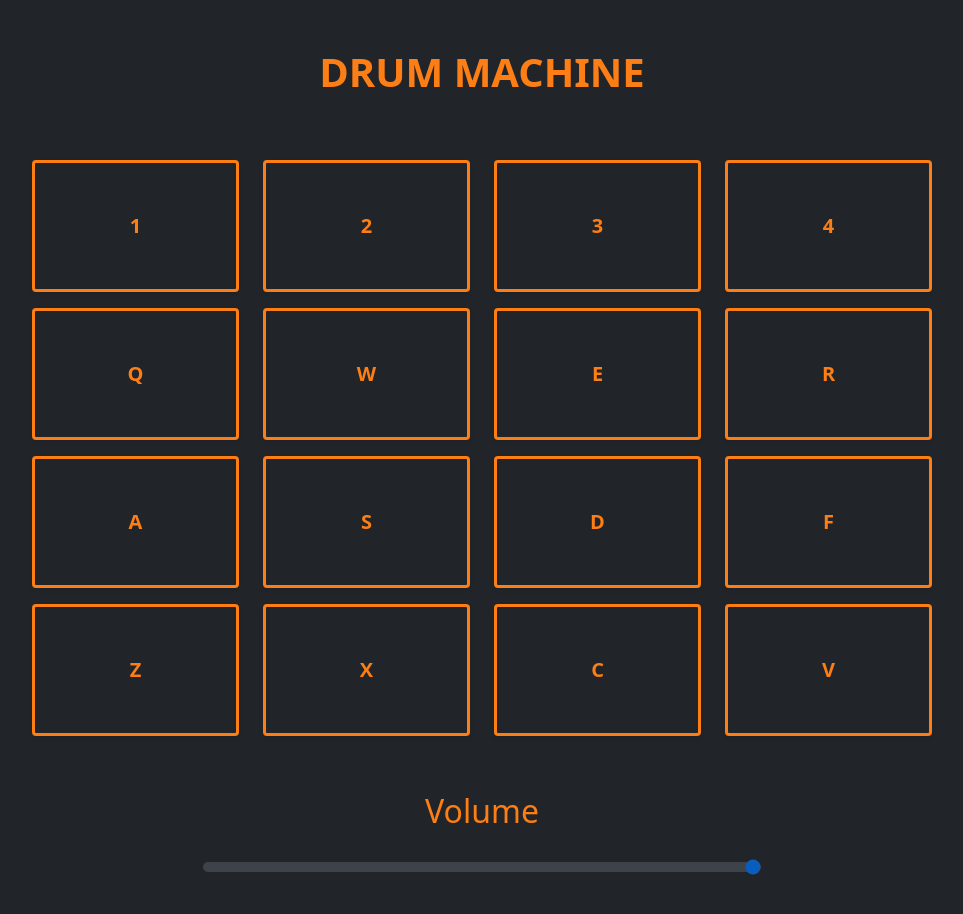
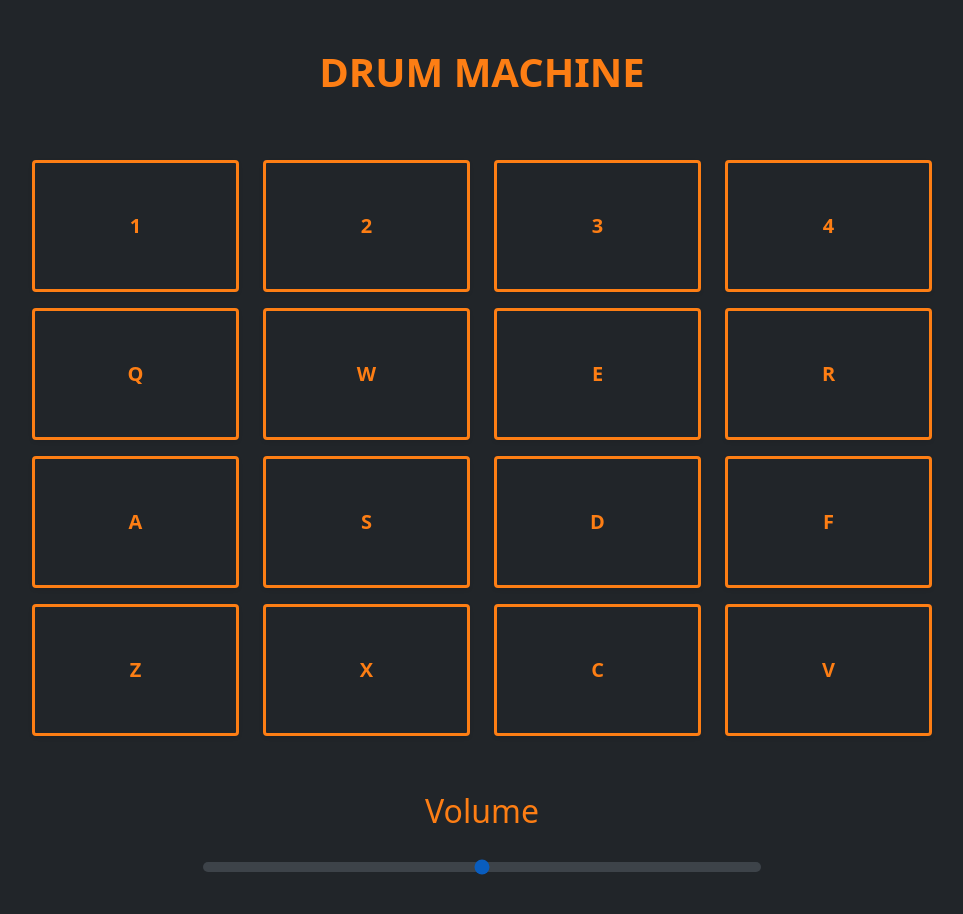
Before and after one commit to felipeantoniob/JS-808, a Next.js app: page / in a window 1280 px wide. Shown: the top 914 px of the page, without its empty margins (158-1121 px from the left). Built offline with nearby package versions, Linux system fonts and the light colour scheme.

Commit message:
Fix type declarations

```diff
--- a/interfaces/index.ts
+++ b/interfaces/index.d.ts
@@ -1,4 +1,4 @@
-export type clipProps = {
+type clipProps = {
   clip: {
     keyCode: number
     code: string
--- a/pages/index.tsx
+++ b/pages/index.tsx
@@ -6,7 +6,7 @@ import Pad from '../components/Pad'
 import { Howler } from 'howler'
 
 export default function Home() {
-  const [volume, setVolume] = useState(1)
+  const [volume, setVolume] = useState(0.5)
 
   useEffect(() => {
     Howler.volume(volume)
```
